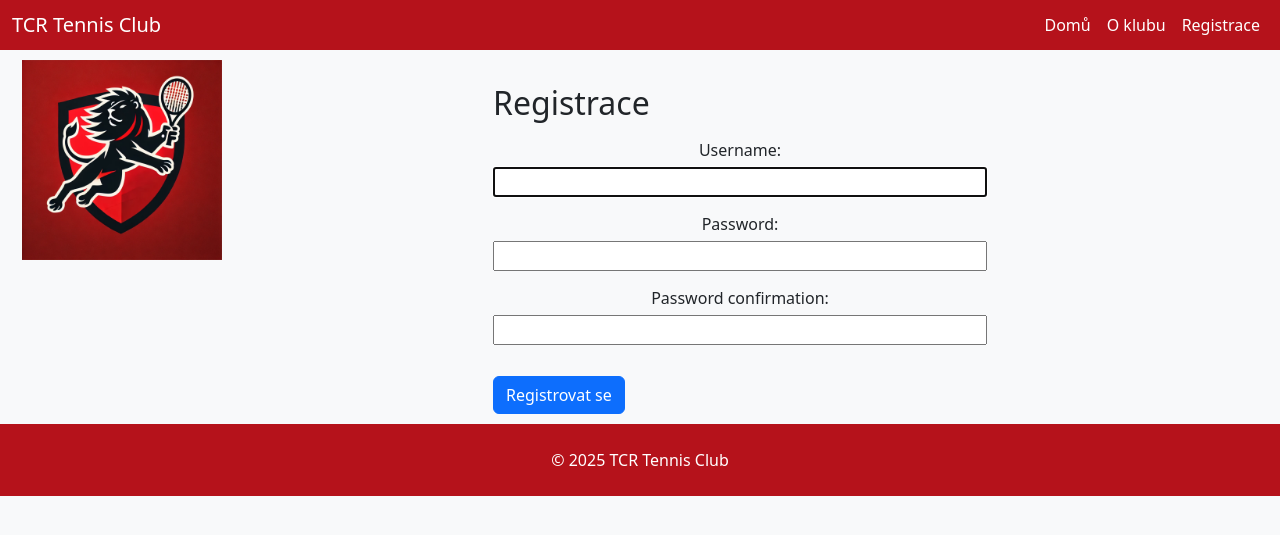
After one commit to OXeFeN/TCR, a Django app: page /register/ in a window 1280 px wide. The commit adds this page. Shown: the top 535 px of the page. Run offline with Django 5.2, Linux system fonts and the light colour scheme.

Commit message:
Base setup 2 - Users & registration
Users - 80%
Registration - 10% - upgrade form necesary

```diff
--- a/TCR/TCR/settings.py
+++ b/TCR/TCR/settings.py
@@ -14,6 +14,8 @@ from pathlib import Path
 
 # Build paths inside the project like this: BASE_DIR / 'subdir'.
 BASE_DIR = Path(__file__).resolve().parent.parent
+
+
 
 
 # Quick-start development settings - unsuitable for production
@@ -75,6 +77,7 @@ WSGI_APPLICATION = 'TCR.wsgi.application'
 
 # Database
 # https://docs.djangoproject.com/en/5.1/ref/settings/#databases
+AUTH_USER_MODEL = 'users.CustomUser'
 
 DATABASES = {
     'default': {
@@ -119,6 +122,7 @@ USE_TZ = True
 # https://docs.djangoproject.com/en/5.1/howto/static-files/
 
 STATIC_URL = 'static/'
+STATICFILES_DIRS = [BASE_DIR / 'static']
 
 # Default primary key field type
 # https://docs.djangoproject.com/en/5.1/ref/settings/#default-auto-field
--- a/TCR/TCR/urls.py
+++ b/TCR/TCR/urls.py
@@ -15,8 +15,10 @@ Including another URLconf
     2. Add a URL to urlpatterns:  path('blog/', include('blog.urls'))
 """
 from django.contrib import admin
-from django.urls import path
+from django.urls import path, include
 
 urlpatterns = [
     path('admin/', admin.site.urls),
+    path('', include('core.urls')),
+    path('', include('users.urls')),
 ]
--- a/TCR/core/templates/base.html
+++ b/TCR/core/templates/base.html
@@ -6,73 +6,59 @@
   <title>TCR - {% block title %}{% endblock title %}</title>
 
   <!-- Bootstrap CSS (CDN) -->
-  <link
-    rel="stylesheet"
-    href="https://cdn.jsdelivr.net/npm/bootstrap@5.3.0/dist/css/bootstrap.min.css"
-  >
+  <link rel="stylesheet" href="https://cdn.jsdelivr.net/npm/bootstrap@5.3.0/dist/css/bootstrap.min.css">
 
-  <!-- Vlastní CSS soubor (pokud chceš) -->
-  <!-- <link rel="stylesheet" href="{% static 'core/css/style.css' %}"> -->
+  <!-- Vlastní CSS soubor -->
+  <link rel="stylesheet" href="{% static 'css/style.css' %}">
 
   {% block extra_head %}{% endblock extra_head %}
 </head>
 <body class="bg-light">
+  <!-- Navigační bar -->
+  <header>
+    <nav class="navbar navbar-expand-lg" style="background-color: #b5121b; height: 50px;">
+      <div class="container-fluid">
+        <a class="navbar-brand text-white" href="{% url 'home' %}">TCR Tennis Club</a>
+        <button class="navbar-toggler" type="button" data-bs-toggle="collapse"
+                data-bs-target="#navbarSupportedContent" aria-controls="navbarSupportedContent"
+                aria-expanded="false" aria-label="Toggle navigation" style="border-color: #ffffff;">
+          <span class="navbar-toggler-icon" style="filter: invert(100%);"></span>
 
-  <!-- Hlavička a navigace -->
-  <header>
-    <nav class="navbar navbar-expand-lg" style="background-color: #b5121b;">
-      <div class="container-fluid">
-        <!-- Logo a název klubu -->
-        <a class="navbar-brand d-flex align-items-center text-white" href="{% url 'home' %}">
-          <img
-            src="{% static 'core/img/logo.png' %}"
-            alt="Logo TCR"
-            width="40"
-            height="40"
-            class="d-inline-block me-2"
-          >
-          <span class="fw-bold">TCR Tennis Club</span>
-        </a>
 
-        <!-- Tlačítko pro mobilní verzi -->
-        <button
-          class="navbar-toggler"
-          type="button"
-          data-bs-toggle="collapse"
-          data-bs-target="#navbarSupportedContent"
-          aria-controls="navbarSupportedContent"
-          aria-expanded="false"
-          aria-label="Toggle navigation"
-          style="border-color: #fff;"
-        >
-          <span class="navbar-toggler-icon" style="filter: invert(100%);"></span>
         </button>
-
-        <!-- Odkazy v navigaci -->
         <div class="collapse navbar-collapse" id="navbarSupportedContent">
           <ul class="navbar-nav ms-auto mb-2 mb-lg-0">
             <li class="nav-item">
-              <a class="nav-link text-white" href="#">Domů</a>
+              <a class="nav-link text-white" href="{% url 'home' %}">Domů</a>
             </li>
             <li class="nav-item">
-              <a class="nav-link text-white" href="#">Členové</a>
+              <a class="nav-link text-white" href="{% url 'about' %}">O klubu</a>
             </li>
             <li class="nav-item">
-              <a class="nav-link text-white" href="#">Události</a>
+              <a class="nav-link text-white" href="{% url 'registration' %}">Registrace</a>
             </li>
-            <!-- Další odkazy, např. turnaje, rezervace atd. -->
           </ul>
         </div>
       </div>
     </nav>
   </header>
 
-  <!-- Hlavní obsah stránky -->
-  <main class="container my-4">
-    {% block content %}
-    <!-- Zde se bude vkládat obsah z ostatních šablon -->
-    {% endblock content %}
-  </main>
+  <!-- Hlavní obsah s levým sloupcem -->
+  <div class="container-fluid">
+    <div class="d-flex">
+      <!-- Levý sloupec se statickým obsahem -->
+      <div class="sidebar">
+        <img src="{% static 'images/logo.png' %}" alt="Logo TCR">
+      </div>
+
+      <!-- Hlavní obsah -->
+      <div class="main-content flex-grow-1">
+        {% block content %}
+        <!-- Zde se vkládá obsah z ostatních šablon -->
+        {% endblock content %}
+      </div>
+    </div>
+  </div>
 
   <!-- Patička -->
   <footer class="py-4" style="background-color: #b5121b;">
@@ -82,10 +68,7 @@
   </footer>
 
   <!-- Bootstrap JS (CDN) -->
-  <script
-    src="https://cdn.jsdelivr.net/npm/bootstrap@5.3.0/dist/js/bootstrap.bundle.min.js"
-  ></script>
-
+  <script src="https://cdn.jsdelivr.net/npm/bootstrap@5.3.0/dist/js/bootstrap.bundle.min.js"></script>
   {% block extra_script %}{% endblock extra_script %}
 </body>
 </html>
--- /dev/null
+++ b/TCR/core/urls.py
@@ -0,0 +1,10 @@
+# core/urls.py
+from django.urls import path
+from .views import home, about
+from users.views import register
+
+urlpatterns = [
+    path('', home, name='home'),
+    path('about/', about, name='about'),
+    path('register/', register, name='register'),
+]
--- /dev/null
+++ b/TCR/static/css/style.css
@@ -0,0 +1,48 @@
+.navbar-logo {
+    max-height: 75px; /* Nastav maximální výšku, aby navigační bar zůstal kompaktní */
+    width: auto;
+  }
+
+  .big-logo {
+    position: absolute;
+    top: 100px;   /* Upravit dle potřeby, aby logo bylo viditelné a nepřekrývalo navbar */
+    left: 10px;
+    width: 200px;
+    height: 200px;
+  }
+
+  /* Levý sloupec */
+.sidebar {
+    width: 200px;
+    /* Volitelně přidej padding nebo barvu pozadí */
+    padding: 10px;
+    background-color: #f8f9fa;
+  }
+
+  /* Logo uvnitř levého sloupce */
+  .sidebar img {
+    width: 200px;
+    height: 200px;
+    object-fit: cover; /* zajistí zachování poměru stran, případně uprav dle potřeby */
+  }
+
+  /* Můžeš přidat další úpravy pro hlavní obsah, pokud potřebuješ */
+  .main-content {
+    padding: 10px;
+  }
+
+  .navbar-text-offset {
+    margin-left: 10px;
+  }
+
+  .form-group label {
+    display: block;
+    text-align: center;
+    margin-bottom: 5px;
+}
+
+.form-group input {
+    display: block;
+    width: 100%;
+    margin-bottom: 15px;
+}
--- /dev/null
+++ b/TCR/users/templates/registration.html
@@ -0,0 +1,35 @@
+{% extends 'base.html' %}
+
+{% block content %}
+<div class="container">
+  <div class="row justify-content-center">
+    <div class="col-md-6">
+      <h2 class="mt-4 mb-3">Registrace</h2>
+      <form method="post" action="{% url 'register' %}">
+        {% csrf_token %}
+        {{ form.non_field_errors }}
+
+        <div class="form-group">
+          {{ form.username.label_tag }}
+          {{ form.username }}
+          {{ form.username.errors }}
+        </div>
+
+        <div class="form-group">
+          {{ form.password1.label_tag }}
+          {{ form.password1 }}
+          {{ form.password1.errors }}
+        </div>
+
+        <div class="form-group">
+          {{ form.password2.label_tag }}
+          {{ form.password2 }}
+          {{ form.password2.errors }}
+        </div>
+
+        <button type="submit" class="btn btn-primary mt-3">Registrovat se</button>
+      </form>
+    </div>
+  </div>
+</div>
+{% endblock %}
--- /dev/null
+++ b/TCR/users/urls.py
@@ -0,0 +1,6 @@
+from django.urls import path
+from .views import register
+
+urlpatterns = [
+    path('register/', register, name='registration'),
+]
--- a/TCR/users/views.py
+++ b/TCR/users/views.py
@@ -1,3 +1,14 @@
-from django.shortcuts import render
+from django.shortcuts import render, redirect
+from django.contrib.auth.forms import UserCreationForm
+from django.contrib import messages
 
-# Create your views here.
+def register(request):
+    if request.method == 'POST':
+        form = UserCreationForm(request.POST)
+        if form.is_valid():
+            form.save()
+            messages.success(request, 'Registrace proběhla úspěšně. Nyní se můžete přihlásit.')
+            return redirect('login')  # Změňte 'login' na vámi požadovanou URL pro přihlášení
+    else:
+        form = UserCreationForm()
+    return render(request, 'registration.html', {'form': form})
```
Also changed, not shown: TCR/core/templates/about.html (added, +10 -0 lines), TCR/core/templates/home.html (added, +10 -0 lines), TCR/core/views.py (+12 -1 lines), TCR/users/models.py (+39 -1 lines), TCR/db.sqlite3 (added), TCR/users/migrations/0001_initial.py (added).
